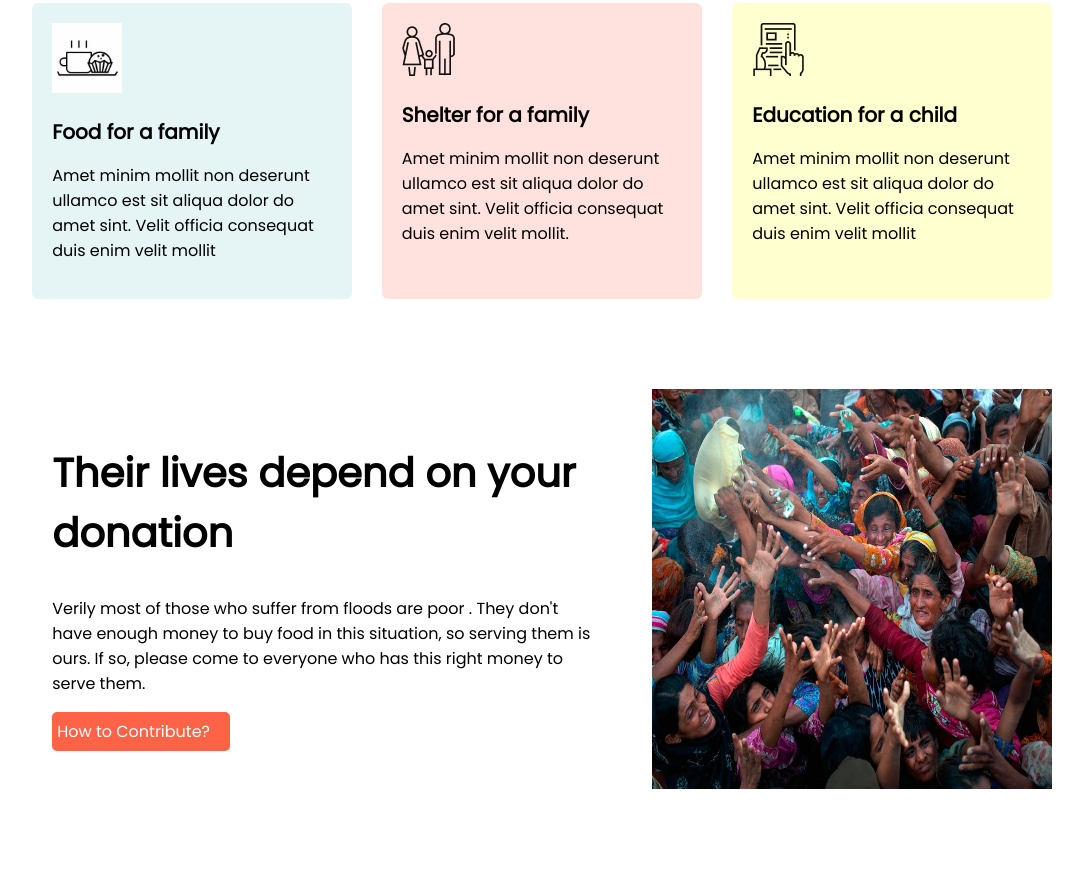
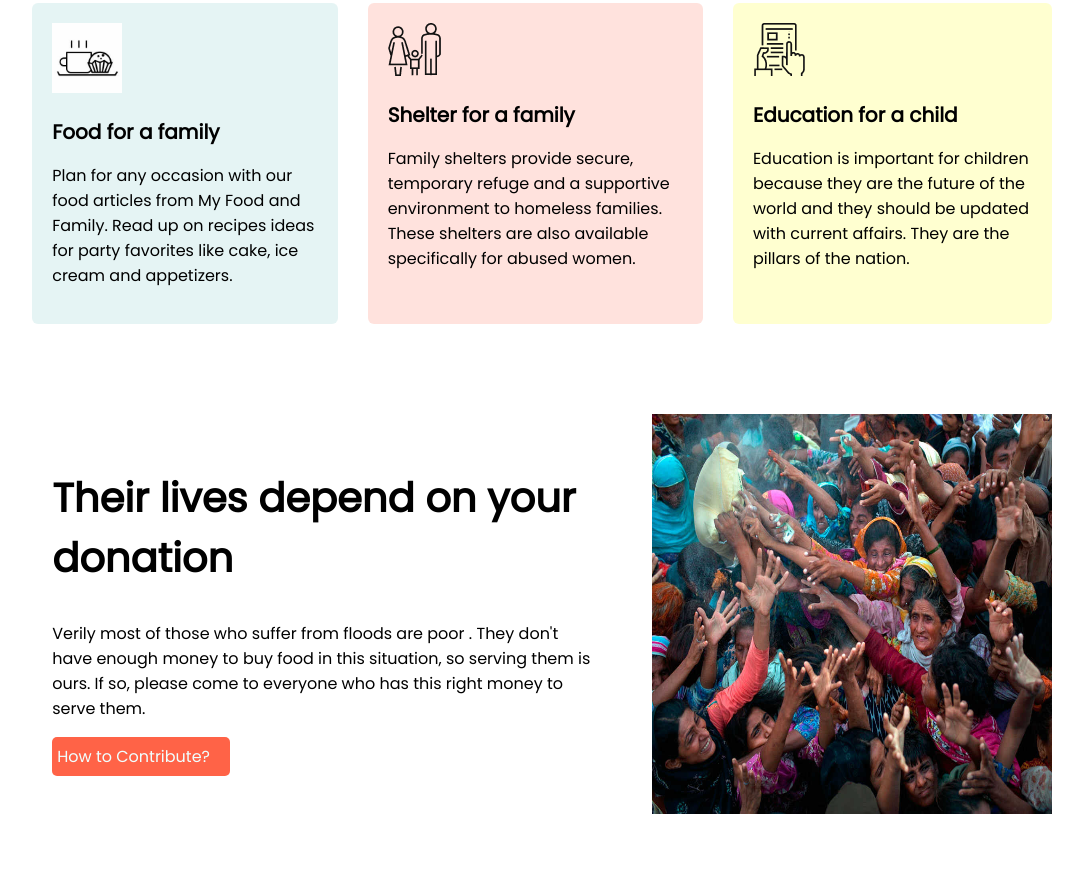
Before and after one commit to inshaislam/assignment-1-donation, a plain HTML site: page index.html in a window 1280 px wide. Shown: the part 1329-2212 px from the top of the page, without its empty margins (83-1166 px from the left). Drawn offline with Linux system fonts and the light colour scheme.

Commit message:
add more passages

```diff
--- a/index.html
+++ b/index.html
@@ -81,10 +81,8 @@
                 </div>
                 <div class="design">
                     <h1>Food for a family</h1>
-                    <p>Amet minim mollit non deserunt
-                        ullamco est sit aliqua dolor do amet
-                        sint. Velit officia consequat duis enim
-                        velit mollit</p>
+                    <p>Plan for any occasion with our food articles from My Food and Family. Read up on recipes ideas
+                        for party favorites like cake, ice cream and appetizers. </p>
                 </div>
             </div>
             <div id="background-2" class="ddesign">
@@ -93,10 +91,9 @@
                 </div>
                 <div class="design">
                     <h1>Shelter for a family</h1>
-                    <p>Amet minim mollit non deserunt
-                        ullamco est sit aliqua dolor do amet
-                        sint. Velit officia consequat duis enim
-                        velit mollit.</p>
+                    <p>Family shelters provide secure, temporary refuge and a supportive environment to homeless
+                        families. These shelters are also available specifically for abused women.
+                    </p>
                 </div>
             </div>
             <div id="background-3" class="ddesign">
@@ -105,10 +102,8 @@
                 </div>
                 <div class="design">
                     <h1>Education for a child</h1>
-                    <p>Amet minim mollit non deserunt
-                        ullamco est sit aliqua dolor do amet
-                        sint. Velit officia consequat duis enim
-                        velit mollit</p>
+                    <p>Education is important for children because they are the future of the world and they should be
+                        updated with current affairs. They are the pillars of the nation.</p>
                 </div>
             </div>
         </div>
```
